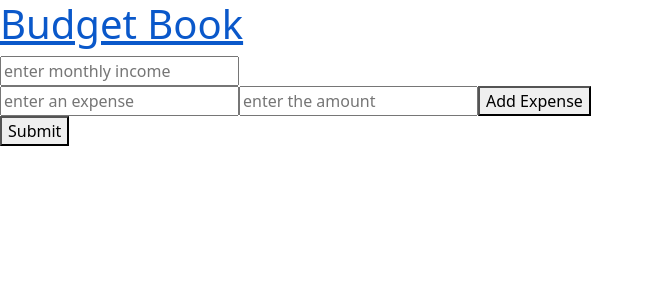
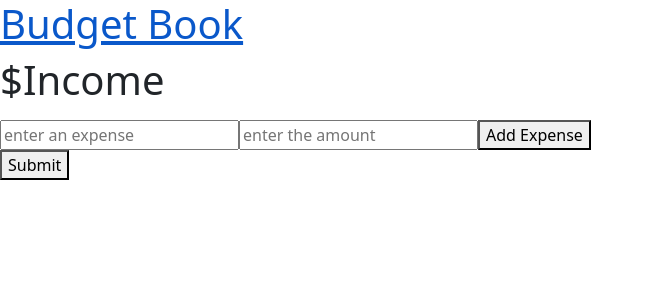
Before and after one commit to Team-formerly-known-as/budget-book-frontend, a React (Create React App) app: page /create in a window 1280 px wide. Shown: the top 300 px of the page, without its empty margins (0-654 px from the left). Built offline with nearby package versions, Linux system fonts and the light colour scheme.

Commit message:
expense component update

```diff
--- a/src/App.js
+++ b/src/App.js
@@ -22,10 +22,9 @@ function App() {
   return (
     <div>
       <Header />
-      {name}
       <Routes>
         <Route path='/' element={<Intro user={user} setUser={setUser}/>} />
-        <Route path='/create' element={<CreateBudget />}/>
+        <Route path='/create' element={<CreateBudget user={user} setUser={setUser}/>}/>
       </Routes>
     </div>
   );
--- a/src/components/Intro.js
+++ b/src/components/Intro.js
@@ -13,7 +13,6 @@ function Intro(props) {
     }
 
   	const handleSubmit = (event) => {
-      event.preventDefault()
 			fetch('http://localhost:4000/user', {
 				method: 'POST',
 				headers: {
@@ -35,7 +34,8 @@ function Intro(props) {
 
         <input onChange={handleChange} type="text" name="userName" value={props.user.userName} placeholder="enter username" />
 
-        <input type="text" placeholder="enter username" />
+        <input type="text" placeholder="enter income" />
+
         <Link to="/create">
 
 
--- a/src/components/create/CreateBudget.js
+++ b/src/components/create/CreateBudget.js
@@ -5,7 +5,7 @@ import Expense from './Expense';
 
 
 
-function CreateBudget() {
+function CreateBudget(props) {
 	// const [income, setIncome] = useState();
 
 	const handleChange = (e) => {
@@ -14,15 +14,9 @@ function CreateBudget() {
 
 	return (
 		<div>
-			<form>
-				<input
-					onChange={handleChange}
-					type='number'
-					placeholder='enter monthly income'
-				/>
-				<Expense />
-				<ButtonFooter />
-			</form>
+			<h1> $Income </h1>
+			<Expense user={props.user} setUser={props.setUser} />
+			<ButtonFooter />
 		</div>
 	);
 }
--- a/src/components/create/Expense.js
+++ b/src/components/create/Expense.js
@@ -1,7 +1,7 @@
 // import handleChange from "./CreateBudget"
 import { useState } from 'react'
 
-function Expense() {
+function Expense(props) {
 	const [expenseName, setExpenseName] = useState('')
 	const [expenseAmount, setExpenseAmount] = useState('')
 
@@ -26,14 +26,28 @@ function Expense() {
 	}
 
 	function handleSubmit (event) {
-		event.preventDefault()
+      event.preventDefault();
+	  fetch('http://localhost:4000/expense', {
+			method: 'POST',
+			headers: {
+				'Content-Type': 'application/json',
+			},
+			body: JSON.stringify({
+				detail: expenseName,
+				amount: expenseAmount
+			}),
+		});
+
 		// post('route for backend', {name: expenseName, amount: expenseAmount})
 
 		console.log(expenseName)
 	}
 
+
+
     return (
 		<div>
+			<p> {props.user.userName} </p>
 
 				<input
 					onChange={handleChangeItem}
```
